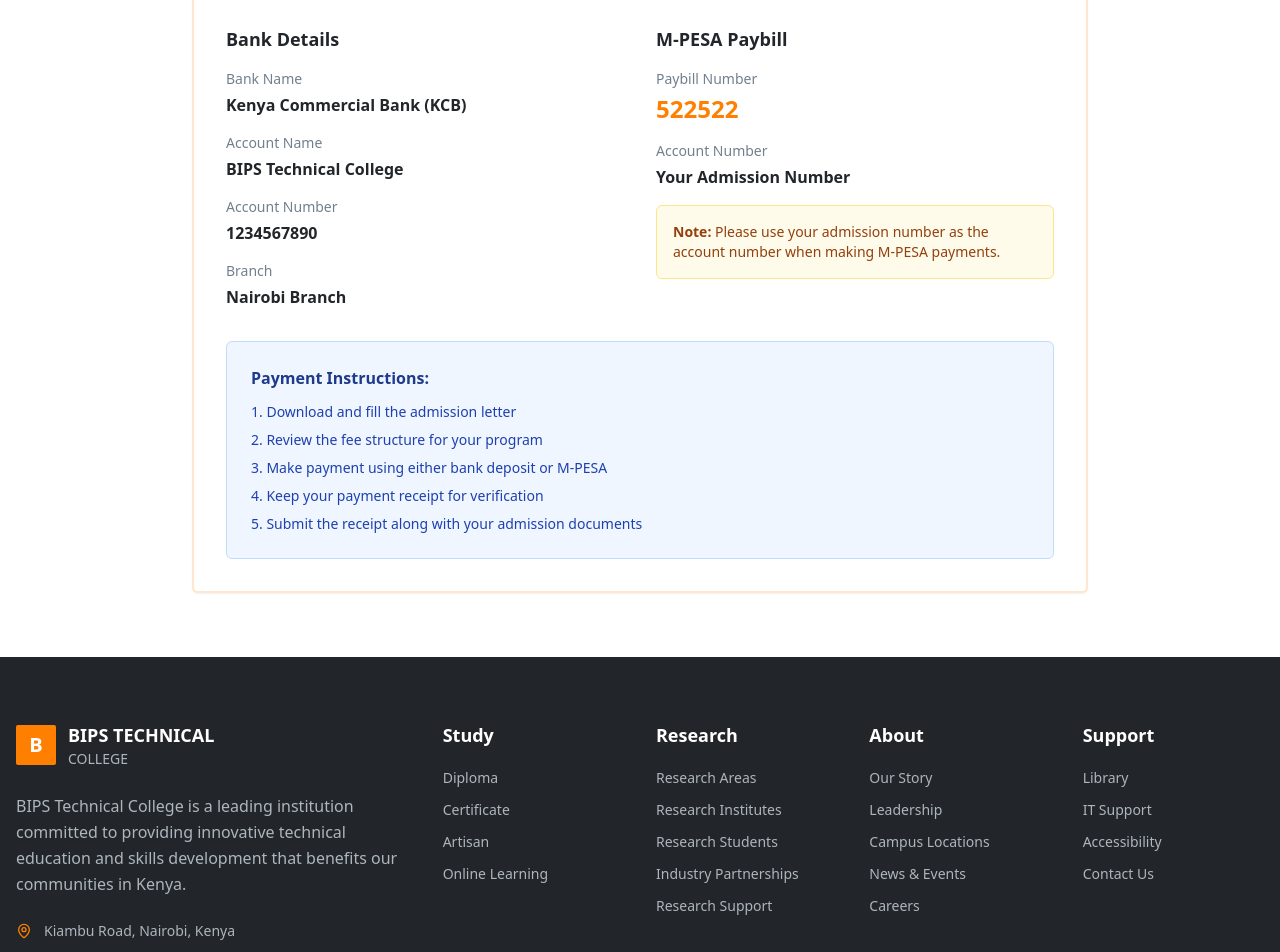
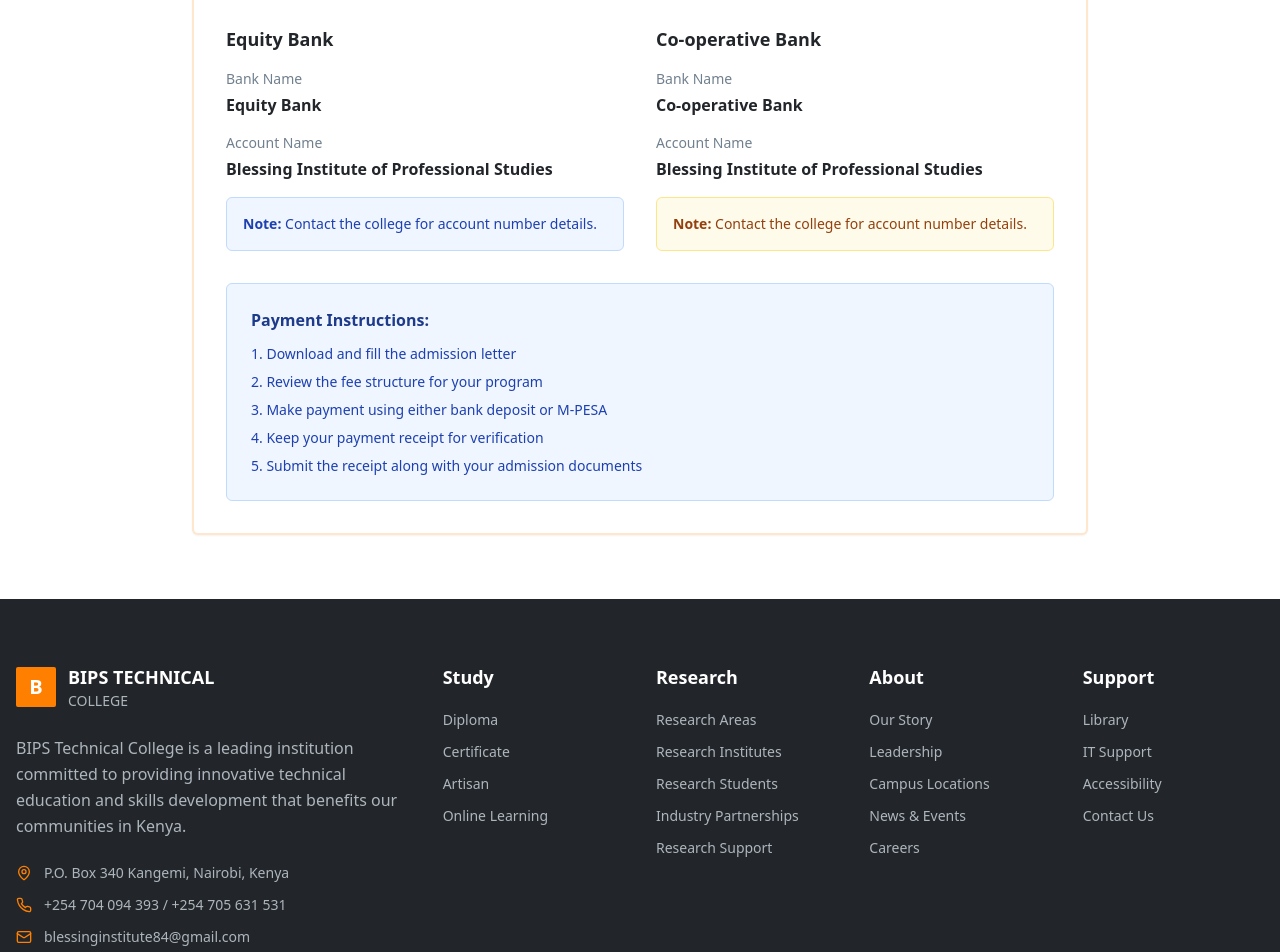
Before and after one commit to FidelMolday/BIPS, a React (Vite) app: page /admissions in a window 1280 px wide. Shown: the part 1520-2472 px from the top of the page. Built offline with nearby package versions, Linux system fonts and the light colour scheme; the HTML template or start-up script is replaced by a standard one.

Commit message:
Update contact and payment information

```diff
--- a/src/components/Footer.tsx
+++ b/src/components/Footer.tsx
@@ -70,15 +70,15 @@ const Footer = () => {
             <div className="space-y-3 text-sm">
               <div className="flex items-center">
                 <MapPin className="w-4 h-4 text-primary mr-3 flex-shrink-0" />
-                <span className="text-university-grey">Kiambu Road, Nairobi, Kenya</span>
+                <span className="text-university-grey">P.O. Box 340 Kangemi, Nairobi, Kenya</span>
               </div>
               <div className="flex items-center">
                 <Phone className="w-4 h-4 text-primary mr-3 flex-shrink-0" />
-                <span className="text-university-grey">+254 700 123 456</span>
+                <span className="text-university-grey">+254 704 094 393 / +254 705 631 531</span>
               </div>
               <div className="flex items-center">
                 <Mail className="w-4 h-4 text-primary mr-3 flex-shrink-0" />
-                <span className="text-university-grey">info@bips.ac.ke</span>
+                <span className="text-university-grey">blessinginstitute84@gmail.com</span>
               </div>
             </div>
 
--- a/src/pages/Admissions.tsx
+++ b/src/pages/Admissions.tsx
@@ -36,10 +36,12 @@ const Admissions = () => {
                       <p className="text-muted-foreground text-sm mb-4">
                         Download the admission letter template to complete your application process.
                       </p>
-                      <Button variant="outline" className="w-full">
-                        <Download className="w-4 h-4 mr-2" />
-                        Download Admission Letter
-                      </Button>
+                      <a href="/documents/admission-letter-template.pdf" download>
+                        <Button variant="outline" className="w-full">
+                          <Download className="w-4 h-4 mr-2" />
+                          Download Admission Letter
+                        </Button>
+                      </a>
                     </div>
                   </div>
                 </CardContent>
@@ -80,38 +82,35 @@ const Admissions = () => {
                 <CardContent className="p-8">
                   <div className="grid md:grid-cols-2 gap-8">
                     <div className="space-y-4">
-                      <h3 className="font-bold text-lg mb-4">Bank Details</h3>
+                      <h3 className="font-bold text-lg mb-4">Equity Bank</h3>
                       <div>
                         <p className="text-sm text-muted-foreground mb-1">Bank Name</p>
-                        <p className="font-semibold">Kenya Commercial Bank (KCB)</p>
+                        <p className="font-semibold">Equity Bank</p>
                       </div>
                       <div>
                         <p className="text-sm text-muted-foreground mb-1">Account Name</p>
-                        <p className="font-semibold">BIPS Technical College</p>
+                        <p className="font-semibold">Blessing Institute of Professional Studies</p>
                       </div>
-                      <div>
-                        <p className="text-sm text-muted-foreground mb-1">Account Number</p>
-                        <p className="font-semibold">1234567890</p>
-                      </div>
-                      <div>
-                        <p className="text-sm text-muted-foreground mb-1">Branch</p>
-                        <p className="font-semibold">Nairobi Branch</p>
+                      <div className="bg-blue-50 border border-blue-200 rounded-lg p-4 mt-4">
+                        <p className="text-sm text-blue-800">
+                          <strong>Note:</strong> Contact the college for account number details.
+                        </p>
                       </div>
                     </div>
 
                     <div className="space-y-4">
-                      <h3 className="font-bold text-lg mb-4">M-PESA Paybill</h3>
+                      <h3 className="font-bold text-lg mb-4">Co-operative Bank</h3>
                       <div>
-                        <p className="text-sm text-muted-foreground mb-1">Paybill Number</p>
-                        <p className="font-semibold text-2xl text-primary">522522</p>
+                        <p className="text-sm text-muted-foreground mb-1">Bank Name</p>
+                        <p className="font-semibold">Co-operative Bank</p>
                       </div>
                       <div>
-                        <p className="text-sm text-muted-foreground mb-1">Account Number</p>
-                        <p className="font-semibold">Your Admission Number</p>
+                        <p className="text-sm text-muted-foreground mb-1">Account Name</p>
+                        <p className="font-semibold">Blessing Institute of Professional Studies</p>
                       </div>
                       <div className="bg-amber-50 border border-amber-200 rounded-lg p-4 mt-4">
                         <p className="text-sm text-amber-800">
-                          <strong>Note:</strong> Please use your admission number as the account number when making M-PESA payments.
+                          <strong>Note:</strong> Contact the college for account number details.
                         </p>
                       </div>
                     </div>
--- a/src/pages/Contact.tsx
+++ b/src/pages/Contact.tsx
@@ -31,8 +31,8 @@ const Contact = () => {
                     <Phone className="w-6 h-6 text-primary" />
                   </div>
                   <h3 className="font-semibold mb-2">Phone</h3>
-                  <p className="text-muted-foreground">+254 700 000 000</p>
-                  <p className="text-muted-foreground">+254 720 000 000</p>
+                  <p className="text-muted-foreground">+254 704 094 393</p>
+                  <p className="text-muted-foreground">+254 705 631 531</p>
                 </CardContent>
               </Card>
 
@@ -42,8 +42,7 @@ const Contact = () => {
                     <Mail className="w-6 h-6 text-primary" />
                   </div>
                   <h3 className="font-semibold mb-2">Email</h3>
-                  <p className="text-muted-foreground">info@bipstc.ac.ke</p>
-                  <p className="text-muted-foreground">admissions@bipstc.ac.ke</p>
+                  <p className="text-muted-foreground">blessinginstitute84@gmail.com</p>
                 </CardContent>
               </Card>
 
@@ -53,8 +52,9 @@ const Contact = () => {
                     <MapPin className="w-6 h-6 text-primary" />
                   </div>
                   <h3 className="font-semibold mb-2">Location</h3>
-                  <p className="text-muted-foreground">Nairobi Campus</p>
+                  <p className="text-muted-foreground">P.O. Box 340 Kangemi</p>
                   <p className="text-muted-foreground">Nairobi, Kenya</p>
+                  <p className="text-muted-foreground text-sm mt-1">Kawangware Branch: Along Naivasha Road, Co-operative Bank Building</p>
                 </CardContent>
               </Card>
 
--- a/src/pages/Intake.tsx
+++ b/src/pages/Intake.tsx
@@ -106,14 +106,18 @@ const Intake = () => {
                 </ol>
 
                 <div className="flex flex-col sm:flex-row gap-4 mt-6">
+                  <a href="/documents/application-form.pdf" download>
                     <Button size="lg" className="flex items-center gap-2">
                       <FileText className="w-5 h-5" />
                       Download Application Form
                     </Button>
+                  </a>
+                  <a href="/contact">
                     <Button variant="outline" size="lg" className="flex items-center gap-2">
                       <Phone className="w-5 h-5" />
                       Contact Admissions
                     </Button>
+                  </a>
                 </div>
               </CardContent>
             </Card>
@@ -123,8 +127,8 @@ const Intake = () => {
               <h3 className="text-2xl font-bold mb-4">Need Help?</h3>
               <p className="text-lg mb-4">Contact our admissions team for assistance</p>
               <div className="flex flex-col sm:flex-row gap-4 justify-center items-center">
-                <p className="text-lg font-semibold">📞 0707 717 780 / 0704 094 393</p>
-                <p className="text-lg font-semibold">✉️ admissions@institution.ac.ke</p>
+                <p className="text-lg font-semibold">📞 +254 704 094 393 / +254 705 631 531</p>
+                <p className="text-lg font-semibold">✉️ blessinginstitute84@gmail.com</p>
               </div>
             </div>
           </div>
```
Also changed, not shown: 2 other files (tests, documents, lock files or other folders). Lines whose indentation alone changed are shown as unchanged.
